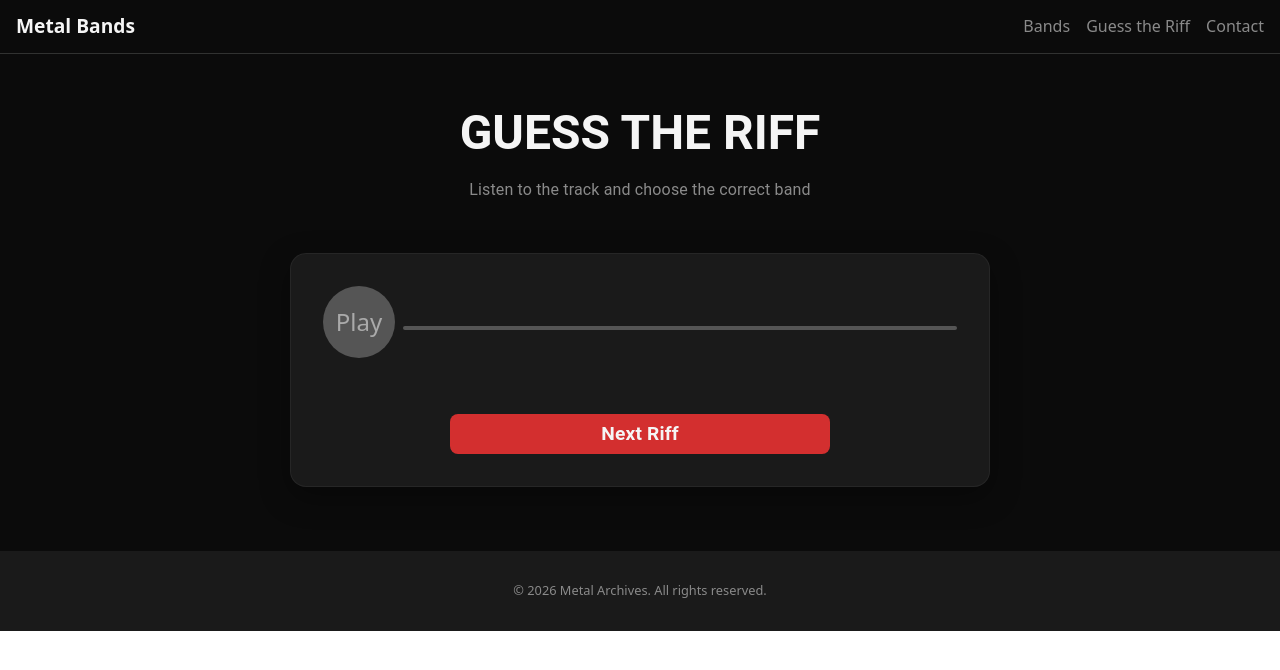
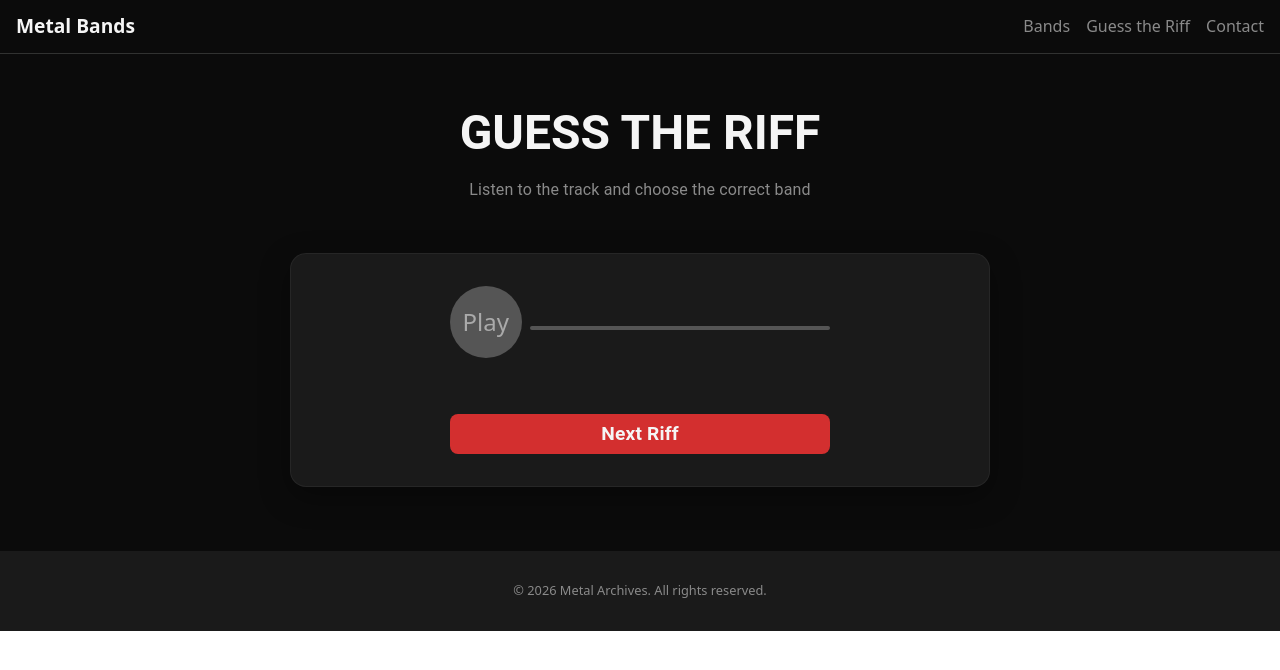
Before and after one commit to arielgomezmendez/metal-bands-app, a React (Vite) app: page /guess-the-riff in a window 1280 px wide. Shown: the top 670 px of the page. Built offline with nearby package versions, Linux system fonts and the light colour scheme; no server answers.

Commit message:
Adjust size and position of Player component

```diff
--- a/src/components/BandOptions.tsx
+++ b/src/components/BandOptions.tsx
@@ -87,7 +87,7 @@ const BandOptions = ({
                   fontWeight: 700,
                 }}
               >
-                {/*option.name*/}
+
                 {option}
               </Typography>
             </Box>
--- a/src/components/Player.tsx
+++ b/src/components/Player.tsx
@@ -26,7 +26,7 @@ const Player = ({
   timePorgress,
 }: PlayerPropsType) => {
   return (
-    <Box className="flex flex-row gap-2 mb-6 " >
+    <Box className="flex flex-row gap-2 mb-6 mx-auto" sx={{width:"60%"}}>
       {selectedTrack?.preview && (
         <audio
           onLoadedMetadata={getTrackDuration} // Event of audio object that load the track metadata
--- a/src/pages/GuessTheRiff.tsx
+++ b/src/pages/GuessTheRiff.tsx
@@ -93,6 +93,7 @@ const GuessTheRiff = () => {
       </Typography>
       <Card
         elevation={0}
+        className="flex flex-col"
         sx={{
           maxWidth: 700,
           width: "100%",
```
